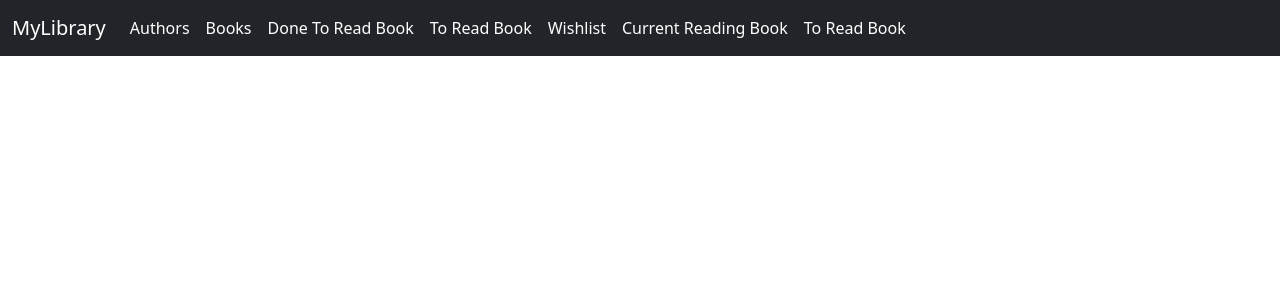
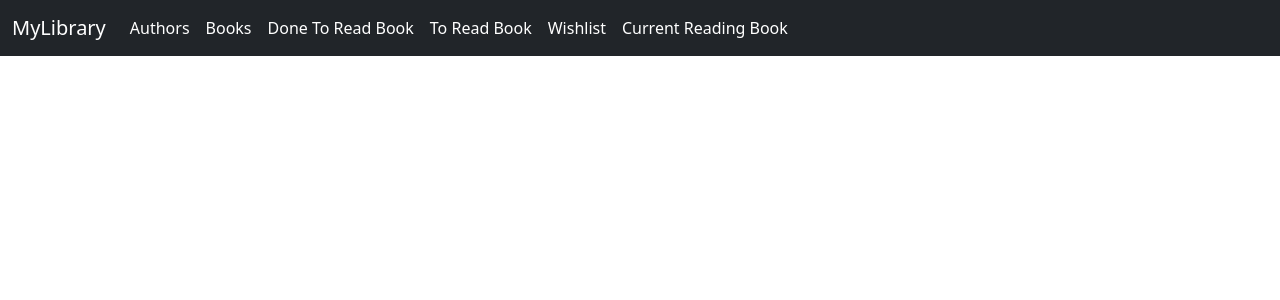
Before and after one commit to CiganOliviu/MyLibrary, a Django app: page / in a window 1280 px wide. Shown: the top 300 px of the page. Run offline with Django 3.2, Linux system fonts and the light colour scheme; data that the repository does not hold is empty.

Commit message:
Update index.html

```diff
--- a/templates/views/index.html
+++ b/templates/views/index.html
@@ -21,25 +21,22 @@
             <div class="collapse navbar-collapse" id="navbarNav">
                 <ul class="navbar-nav">
                     <li class="nav-item">
-                        <a id='nav-menu-item' class="nav-link" aria-current="page" href="#">Authors</a>
+                        <a id='nav-menu-item' class="nav-link" aria-current="page" href="{% url 'AuthorsList' %}">Authors</a>
                     </li>
                     <li class="nav-item">
-                        <a id='nav-menu-item' class="nav-link" href="#">Books</a>
+                        <a id='nav-menu-item' class="nav-link" href="{% url 'BooksList' %}">Books</a>
                     </li>
                     <li class="nav-item">
-                        <a id='nav-menu-item' class="nav-link" href="#">Done To Read Book</a>
+                        <a id='nav-menu-item' class="nav-link" href="{% url 'ReadBookLister' %}">Done To Read Book</a>
                     </li>
                    <li class="nav-item">
-                        <a id='nav-menu-item' class="nav-link" href="#">To Read Book</a>
+                        <a id='nav-menu-item' class="nav-link" href="{% url 'ToReadBookLister' %}">To Read Book</a>
                     </li>
                     <li class="nav-item">
-                        <a id='nav-menu-item' class="nav-link" href="#">Wishlist</a>
+                        <a id='nav-menu-item' class="nav-link" href="{% url 'WishlistLister' %}">Wishlist</a>
                     </li>
                     <li class="nav-item">
-                        <a id='nav-menu-item' class="nav-link" href="#">Current Reading Book</a>
-                    </li>
-                    <li class="nav-item">
-                        <a id='nav-menu-item' class="nav-link" href="#" tabindex="-1" aria-disabled="true">To Read Book</a>
+                        <a id='nav-menu-item' class="nav-link" href="{% url 'CurrentReadingBooksLister' %}">Current Reading Book</a>
                     </li>
                 </ul>
             </div>
```
